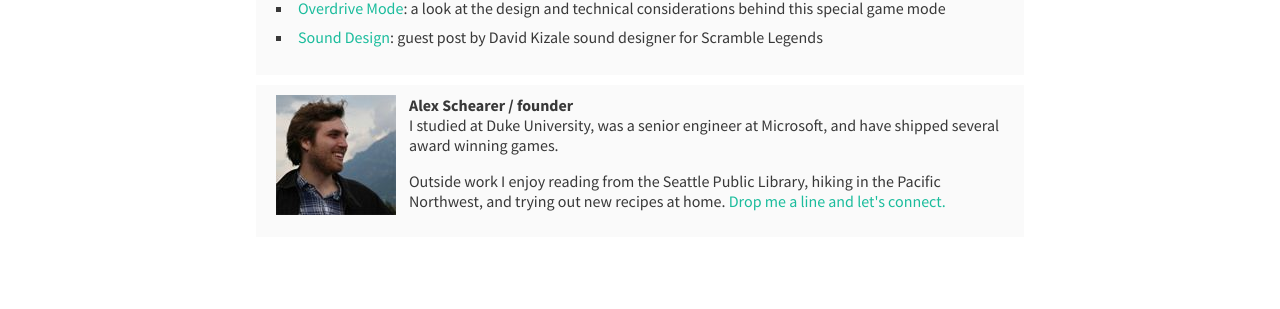
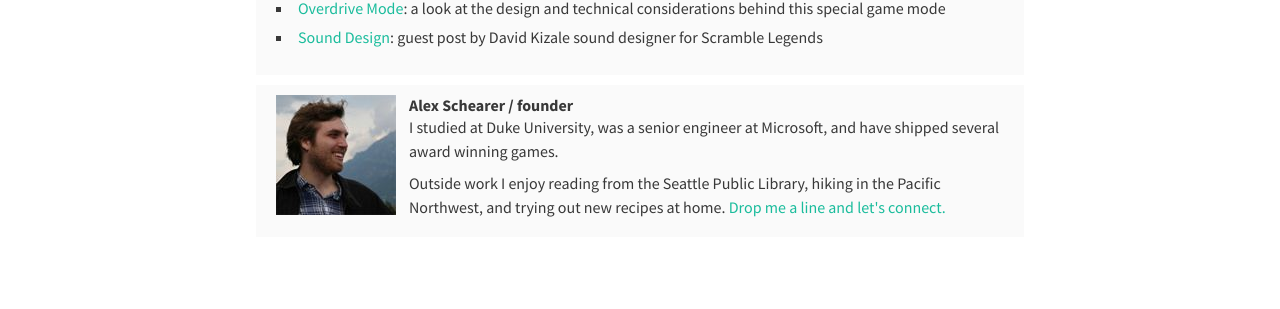
Before and after one commit to aschearer/spottedzebra.us, a Jekyll site: the page built from blog/_posts/2013-05-03-Scramble Legends Overdrive Mode.md, in a window 1280 px wide. Shown: the part 1892-2201 px from the top of the page. Built offline with Jekyll 4.4.1, drawn with Linux system fonts in a browser that asks for light colours; nearby versions of some CDN libraries.

Commit message:
Adjusting author css

```diff
--- a/css/custom.scss
+++ b/css/custom.scss
@@ -126,7 +126,7 @@
 }
 
 .about-the-author p {
-    line-height: 1.25em;
+    margin-bottom: 0.5em;
 }
 
 .clear {
```
